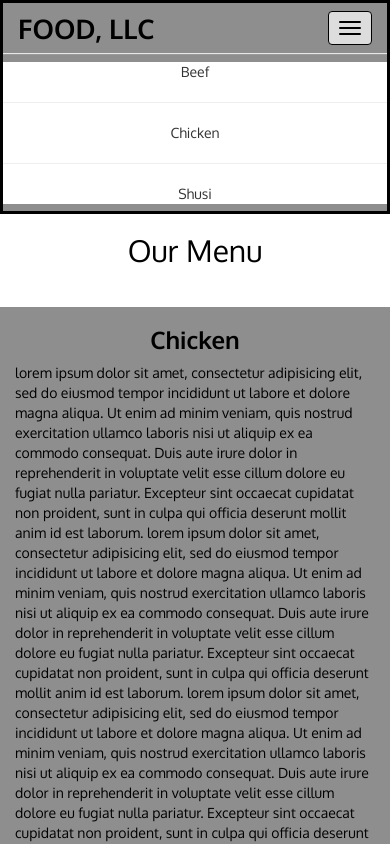
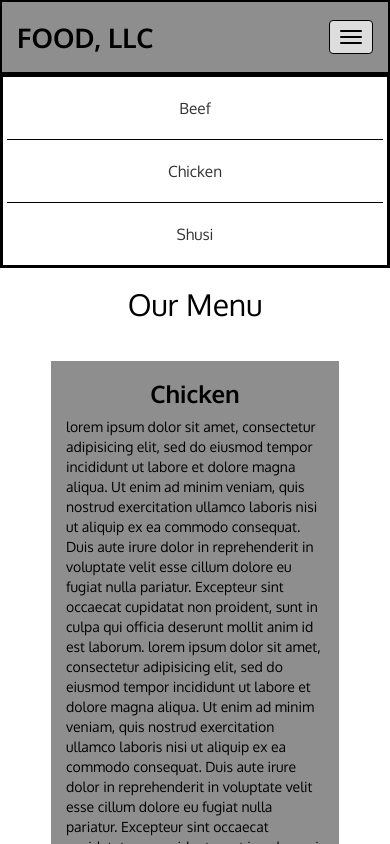
Before and after one commit to sidekickdan28/module3-solution, a plain HTML site: page index.html in a window 390 px wide. Both pictures are taken after a click on the button "Toggle navigation". Shown: the top 844 px of the page. Drawn offline with Linux system fonts and the light colour scheme.

Commit message:
added mobile styling

```diff
--- a/css/styles.css
+++ b/css/styles.css
@@ -6,11 +6,21 @@ body{
 }
 
 /*** Header ****/
+.navbar-header {
+	background-color: #8e8e8e;
+	border-radius: 0;
+	padding-top: 10px;
+	padding-bottom: 10px;
+	/**border: 2px solid #000;**/
+}
 
 #header-nav {
 	background-color: #8e8e8e;
 	border-radius: 0;
 	border: 3px solid #000;
+}
+#collapsable-nav {
+
 }
 .navbar-brand {
 	padding-top: 25px;
@@ -42,7 +52,9 @@ body{
 #nav-list {
 	background-color: #fff;
 	text-align: center;
-	/**border: 2px solid #fff;**/
+	margin-top: 20px;
+	margin-bottom: 20px;
+	font-size: 1.1em
 }
 
 
@@ -62,3 +74,30 @@ h3 {
 p {
 	color: #000;
 }
+
+hr {
+	border-color: #000;
+	width: 98%;
+}
+
+
+/*** extra small devcies Only ***/
+@media (max-width: 767px) {
+	#header-nav {
+		background-color: #fff;
+		border: none;
+		scroll-margin-top: -15px;
+	}
+
+	#collapsable-nav {
+		border: 3px solid #000;
+	}
+	.navbar-header {
+		border: 2px solid #000;
+	}
+	#home-sections {
+		margin-left: 10%;
+		margin-right: 10%;
+	}
+
+}
```
